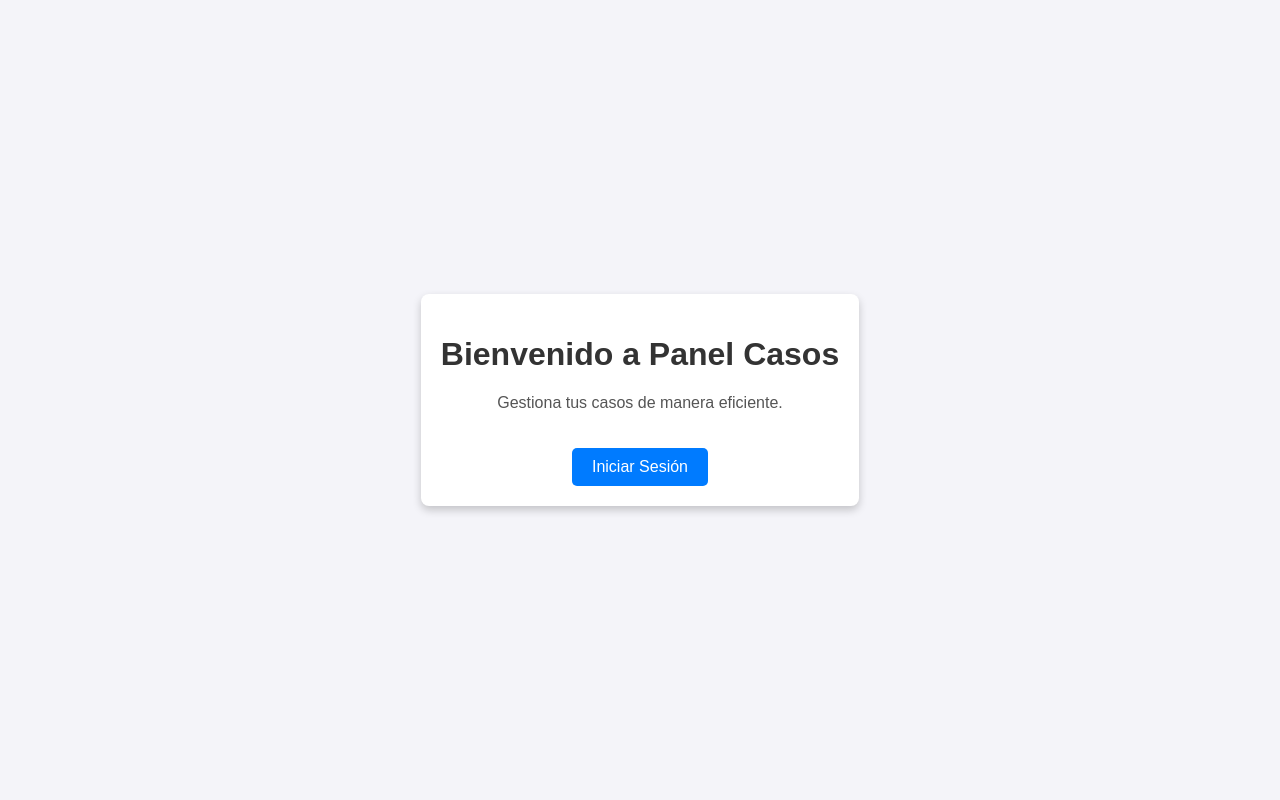
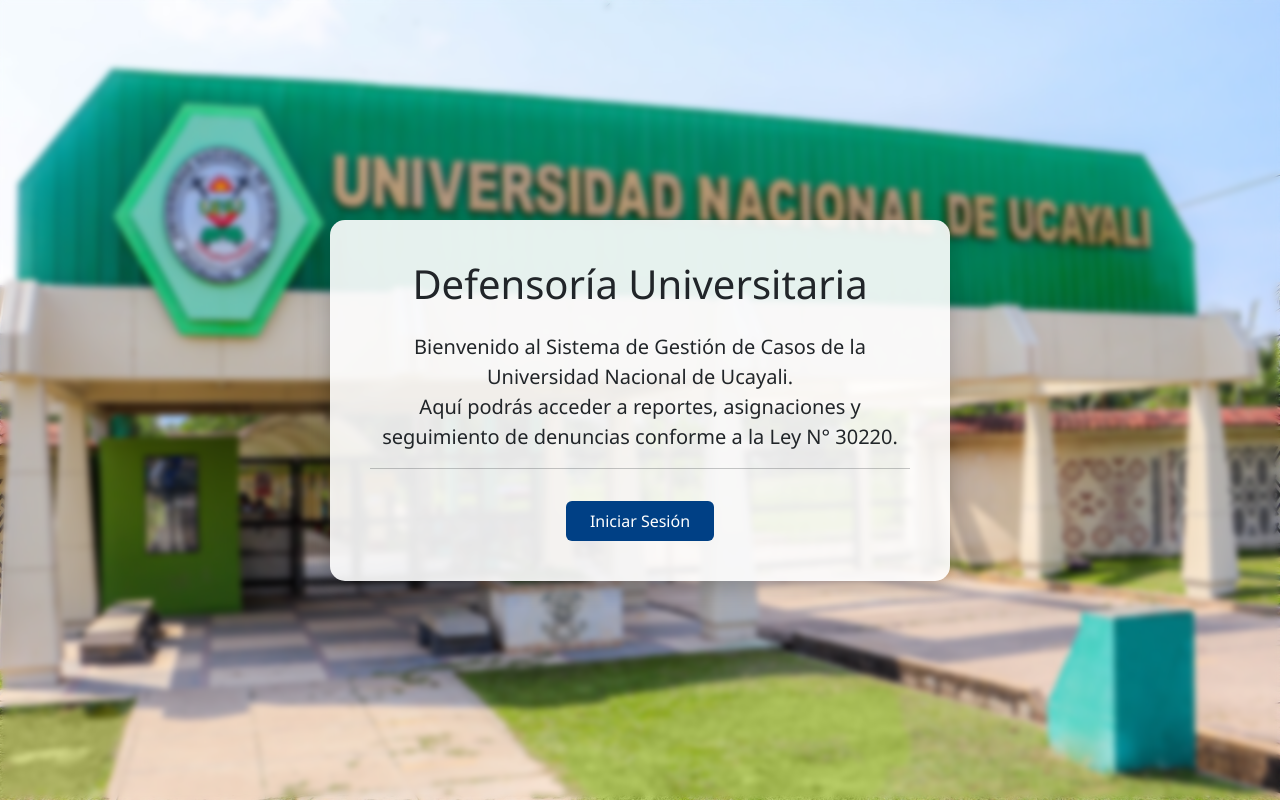
Before and after one commit to Erasmoo/Panel_Casos, a PHP site: page /Panel_Casos/ in a window 1280 px wide. Run offline with PHP 8.4, Linux system fonts and the light colour scheme.

Commit message:
20avo commit master

```diff
--- a/app/views/admin.php
+++ b/app/views/admin.php
@@ -131,7 +131,7 @@ $reportes_totales = $stmt->fetch()['total'];
                         <i class="fas fa-chart-line"></i>
                     </div>
                     <div class="ms-3">
-                        <h5 class="card-title">Reportes</h5>
+                        <h5 class="card-title">Lista - Reportes</h5>
                         <p class="card-value"><?php echo $reportes_totales; ?></p>
                     </div>
                 </div>
--- /dev/null
+++ b/app/views/layouts/footer.php
@@ -0,0 +1,2 @@
+<script src="https://code.jquery.com/jquery-3.6.0.min.js"></script>
+<script src="public/js/admin_casos.js"></script>
--- a/app/views/layouts/header.php
+++ b/app/views/layouts/header.php
@@ -21,7 +21,8 @@
 <script src="https://cdn.jsdelivr.net/npm/bootstrap@5.3.0/dist/js/bootstrap.bundle.min.js"></script>
 
 
-
+<!-- Agregar Google Fonts para una tipografía moderna -->
+<link href="https://fonts.googleapis.com/css2?family=Roboto:wght@400;500;700&family=Open+Sans:wght@400;600&display=swap" rel="stylesheet">
   <!-- Bootstrap -->
 
 <!-- DataTables CSS -->
@@ -49,6 +50,9 @@
     });
 </script>
 
+
+
+
 </head>
 <body>
     <header>
--- a/app/views/layouts/sidebar_admin.php
+++ b/app/views/layouts/sidebar_admin.php
@@ -4,7 +4,6 @@
         <li><a href="admin_casos.php"><i class="fas fa-folder"></i> Casos Registrados</a></li>
         <li><a href="admin_usuarios.php"><i class="fas fa-users"></i> Usuarios</a></li>
         <li><a href="admin_reportes.php"><i class="fas fa-file-alt"></i> Lista Reportes</a></li>
-        <li><a href="admin_configuracion.php"><i class="fas fa-cog"></i> Configuración</a></li>
         <li><a href="../controllers/logout.php"><i class="fas fa-sign-out-alt"></i> Cerrar sesión</a></li>
     </ul>
 </nav>
--- a/index.php
+++ b/index.php
@@ -3,48 +3,60 @@
 <head>
     <meta charset="UTF-8">
     <meta name="viewport" content="width=device-width, initial-scale=1.0">
-    <title>Bienvenido a Panel Casos</title>
+    <title>Defensoría Universitaria - UNU</title>
+    <link href="https://cdn.jsdelivr.net/npm/bootstrap@5.3.2/dist/css/bootstrap.min.css" rel="stylesheet">
+
     <style>
         body {
-            font-family: Arial, sans-serif;
+            background: url('/Panel_Casos/public/img/universidad.jpg') no-repeat center center fixed;
+            backdrop-filter: blur(3px);
+
+            background-size: cover;
+            margin: 0;
+            padding: 0;
+            font-family: 'Segoe UI', Tahoma, Geneva, Verdana, sans-serif;
+        }
+
+        .overlay {
+            background-color: rgba(255, 255, 255, 0.9);
+            backdrop-filter: blur(6px);
+            border-radius: 15px;
+            padding: 40px;
+            box-shadow: 0 8px 20px rgba(0, 0, 0, 0.2);
+        }
+
+        .main-container {
+            min-height: 100vh;
             display: flex;
+            align-items: center;
             justify-content: center;
-            align-items: center;
-            height: 100vh;
-            margin: 0;
-            background-color: #f4f4f9;
+            text-align: center;
+            padding: 20px;
         }
-        .container {
-            text-align: center;
-            background: #fff;
-            padding: 20px;
-            border-radius: 8px;
-            box-shadow: 0 4px 8px rgba(0, 0, 0, 0.2);
+
+        .btn-custom {
+            background-color: #004085;
+            color: white;
+            border: none;
         }
-        h1 {
-            color: #333;
-        }
-        p {
-            color: #555;
-        }
-        a {
-            display: inline-block;
-            margin-top: 20px;
-            padding: 10px 20px;
-            background-color: #007bff;
-            color: #fff;
-            text-decoration: none;
-            border-radius: 5px;
-        }
-        a:hover {
-            background-color: #0056b3;
+
+        .btn-custom:hover {
+            background-color:rgb(26, 44, 82);
+            color: white;
         }
     </style>
 </head>
 <body>
-    <div class="container">
-        <h1>Bienvenido a Panel Casos</h1>
-        <p>Gestiona tus casos de manera eficiente.</p>
-        <a href="/Panel_Casos/app/views/login.php">Iniciar Sesión</a>    </div>
+    <div class="main-container">
+        <div class="overlay col-md-8 col-lg-6">
+            <h1 class="mb-4">Defensoría Universitaria</h1>
+            <p class="lead">
+                Bienvenido al Sistema de Gestión de Casos de la Universidad Nacional de Ucayali. <br>
+                Aquí podrás acceder a reportes, asignaciones y seguimiento de denuncias conforme a la Ley N° 30220.
+            </p>
+            <hr>
+            <a href="/Panel_Casos/app/views/login.php" class="btn btn-custom mt-3 px-4 py-2">Iniciar Sesión</a>
+        </div>
+    </div>
 </body>
 </html>
```
Also changed, not shown: app/models/Casos.php (+11 -5 lines), app/views/admin_configuracion.php (deleted, +0 -9 lines), app/views/admin_reportes.php (+34 -32 lines), app/views/encargado_casos.php (+29 -7 lines), app/views/encargado_historial.php (+61 -5 lines), public/js/admin_casos.js (added, +39 -0 lines), public/img/universidad.jpg (added).
